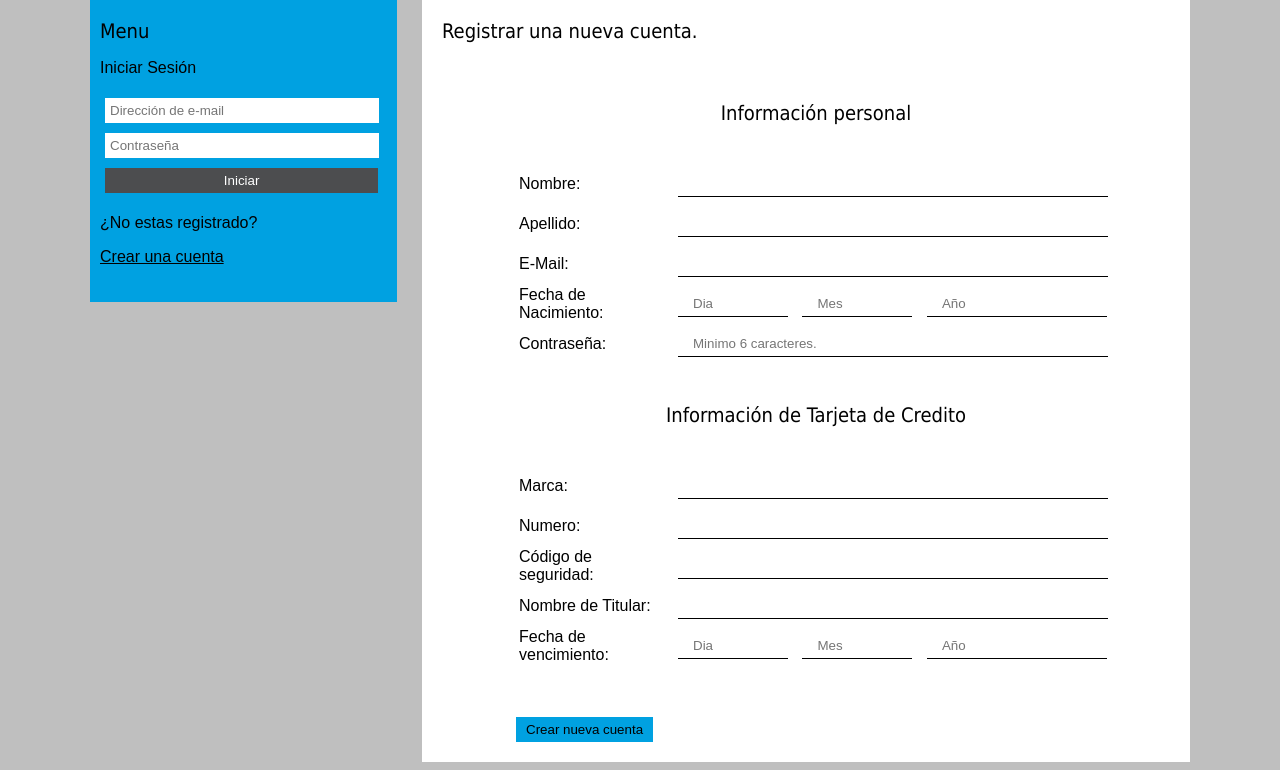
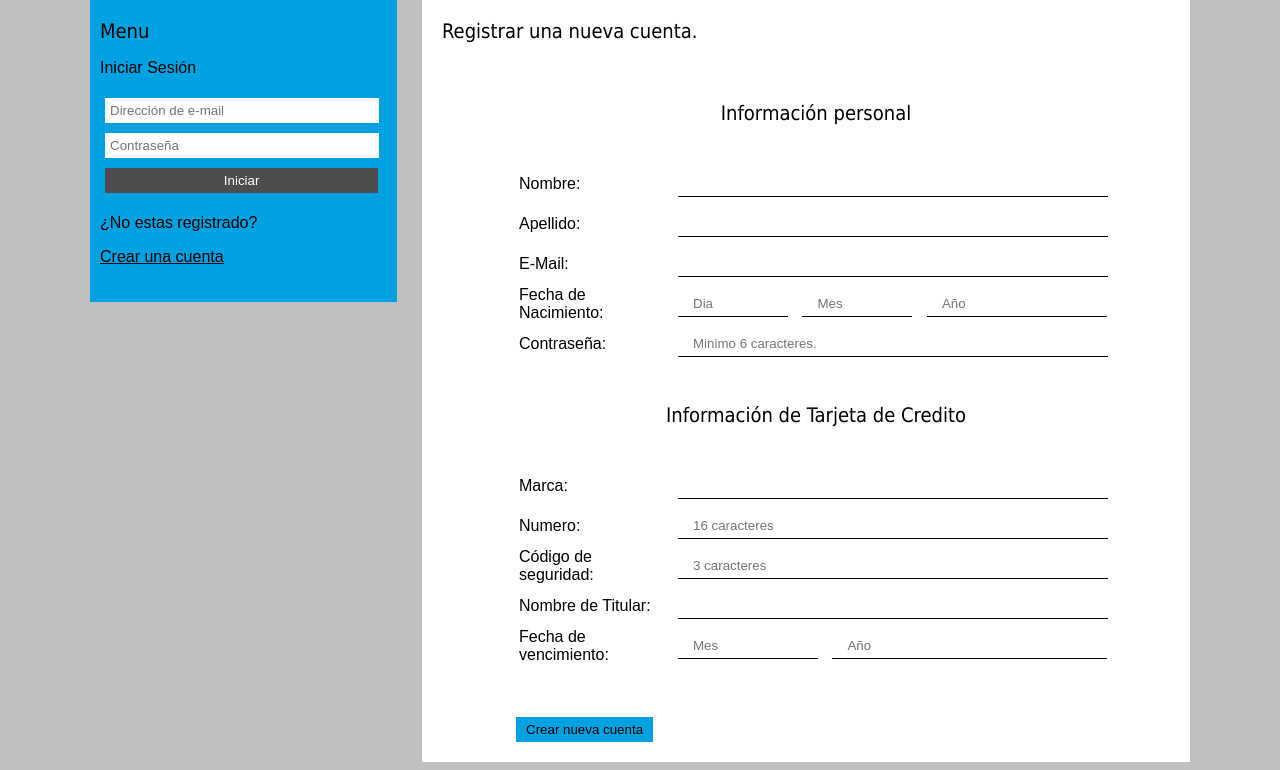
Before and after one commit to markski1/inge2-proyecto, a PHP site: page /registro.php in a window 1280 px wide. Shown: the part 211-981 px from the top of the page. Run offline with PHP 8.4, Linux system fonts and the light colour scheme.

Commit message:
Mejores chequeos para fechas en registro

```diff
--- a/Web/js/chequeos.js
+++ b/Web/js/chequeos.js
@@ -32,16 +32,15 @@ function validarRegistro() {
 	var cc_seg = document.getElementById("cc_seg");
 	var cc_titular = document.getElementById("cc_titular");
 	var cc_num = document.getElementById("cc_num");
-	var cc_venc_dia = document.getElementById("cc_venc_dia");
 	var cc_venc_mes = document.getElementById("cc_venc_mes");
 	var cc_venc_anno = document.getElementById("cc_venc_anno");
 
-	if (nombre.value.trim()=="" || apellido.value.trim()=="" || email.value.trim()=="" || nac_dia.value.trim()=="" || nac_mes.value.trim()=="" || nac_anno.value.trim()=="" || clave.value.trim()=="" || cc_marca.value.trim()=="" || cc_seg.value.trim()=="" || cc_titular.value.trim()=="" || cc_num.value.trim()=="" || cc_venc_dia.value.trim()=="" || cc_venc_mes.value.trim()=="" || cc_venc_anno.value.trim()==""){
+	if (nombre.value.trim()=="" || apellido.value.trim()=="" || email.value.trim()=="" || nac_dia.value.trim()=="" || nac_mes.value.trim()=="" || nac_anno.value.trim()=="" || clave.value.trim()=="" || cc_marca.value.trim()=="" || cc_seg.value.trim()=="" || cc_titular.value.trim()=="" || cc_num.value.trim()=="" || cc_venc_mes.value.trim()=="" || cc_venc_anno.value.trim()==""){
 		alert('Uno o mas campos estan vacios.');
 		return false;
 	}
 
-	if (isNaN(cc_venc_dia.value) || isNaN(cc_venc_mes.value) || isNaN(cc_venc_anno.value) || isNaN(nac_dia.value) || isNaN(nac_mes.value) || isNaN(nac_anno.value) || isNaN(cc_seg.value) || isNaN(cc_num.value)) {
+	if (isNaN(cc_venc_mes.value) || isNaN(cc_venc_anno.value) || isNaN(nac_dia.value) || isNaN(nac_mes.value) || isNaN(nac_anno.value) || isNaN(cc_seg.value) || isNaN(cc_num.value)) {
 		alert('Un valor numerico contiene caracteres no numericos.');
 		return false;
 	}
--- a/Web/perfil.php
+++ b/Web/perfil.php
@@ -36,7 +36,8 @@
 				<p id="subtitulo">Información de tu tarjeta de credito</p>
 				<p><span class="color-hsh"><b>Marca:</b></span> <?php echo utf8_decode($datosUsuario['cc_marca'])?></p>
 				<p><span class="color-hsh"><b>Numero:</b></span> <?php echo utf8_decode($datosUsuario['cc_numero'])?></p>
-				<p><span class="color-hsh"><b>Vencimiento:</b></span> <?php $fechaCompleta = utf8_decode($datosUsuario['cc_vencimiento']); $mostrar = str_replace('00:00:00', '', $fechaCompleta); echo $mostrar;?></p>
+				<p><span class="color-hsh"><b>Vencimiento:</b></span> <?php $fechaCompleta = utf8_decode($datosUsuario['cc_vencimiento']); $mostrar = str_replace('-28 00:00:00', '', $fechaCompleta); echo $mostrar;?></p>
+				<p><a href="editar-perfil.php">Editar perfil</a></p>
 			</div>
 		</div>
 		<div style="clear: both;"></div>
--- a/Web/registro.php
+++ b/Web/registro.php
@@ -22,7 +22,7 @@
 <html>
 <head>
 
-	<title>Home Switch Home - Agregando residencia</title>
+	<title>Home Switch Home - Registro usuario</title>
 	<meta charset="utf-8">
 	<link rel="stylesheet" type="text/css" href="estilo.css">
 	<?php include('js/todo.php') ?>
@@ -99,7 +99,7 @@
 							<span>Numero:</span>
 						</td>
 						<td>
-							<input type="number" maxlenght="16" name="cc_num" class="campo-formulario" id="cc_num">
+							<input type="number" maxlenght="16" placeholder="16 caracteres" name="cc_num" class="campo-formulario" id="cc_num">
 						</td>
 					</tr>
 					<tr>
@@ -107,7 +107,7 @@
 							<span>Código de seguridad:</span>
 						</td>
 						<td>
-							<input type="number" maxlenght="16" name="cc_seg" class="campo-formulario" id="cc_seg">
+							<input type="number" maxlenght="16" placeholder="3 caracteres" name="cc_seg" class="campo-formulario" id="cc_seg">
 						</td>
 					</tr>
 					<tr>
@@ -123,9 +123,8 @@
 							<span>Fecha de vencimiento:</span>
 						</td>
 						<td>
-							<input maxlenght="2" placeholder="Dia" style="width: 80px;" name="cc_venc_dia" type="number" class="campo-formulario" id="cc_venc_dia">
-							<input maxlenght="2" placeholder="Mes" style="width: 80px;" name="cc_venc_mes" type="number" class="campo-formulario" id="cc_venc_mes">
-							<input maxlenght="4" placeholder="Año" style="width: 150px;" name="cc_venc_anno" type="number" class="campo-formulario" id="cc_venc_anno">
+							<input maxlenght="2" placeholder="Mes" style="width: 110px;" name="cc_venc_mes" type="number" class="campo-formulario" id="cc_venc_mes">
+							<input maxlenght="4" placeholder="Año" style="width: 245px;" name="cc_venc_anno" type="number" class="campo-formulario" id="cc_venc_anno">
 						</td>
 					</tr>
 				</table>
```
Also changed, not shown: Web/realizarRegistro.php (+19 -3 lines).
